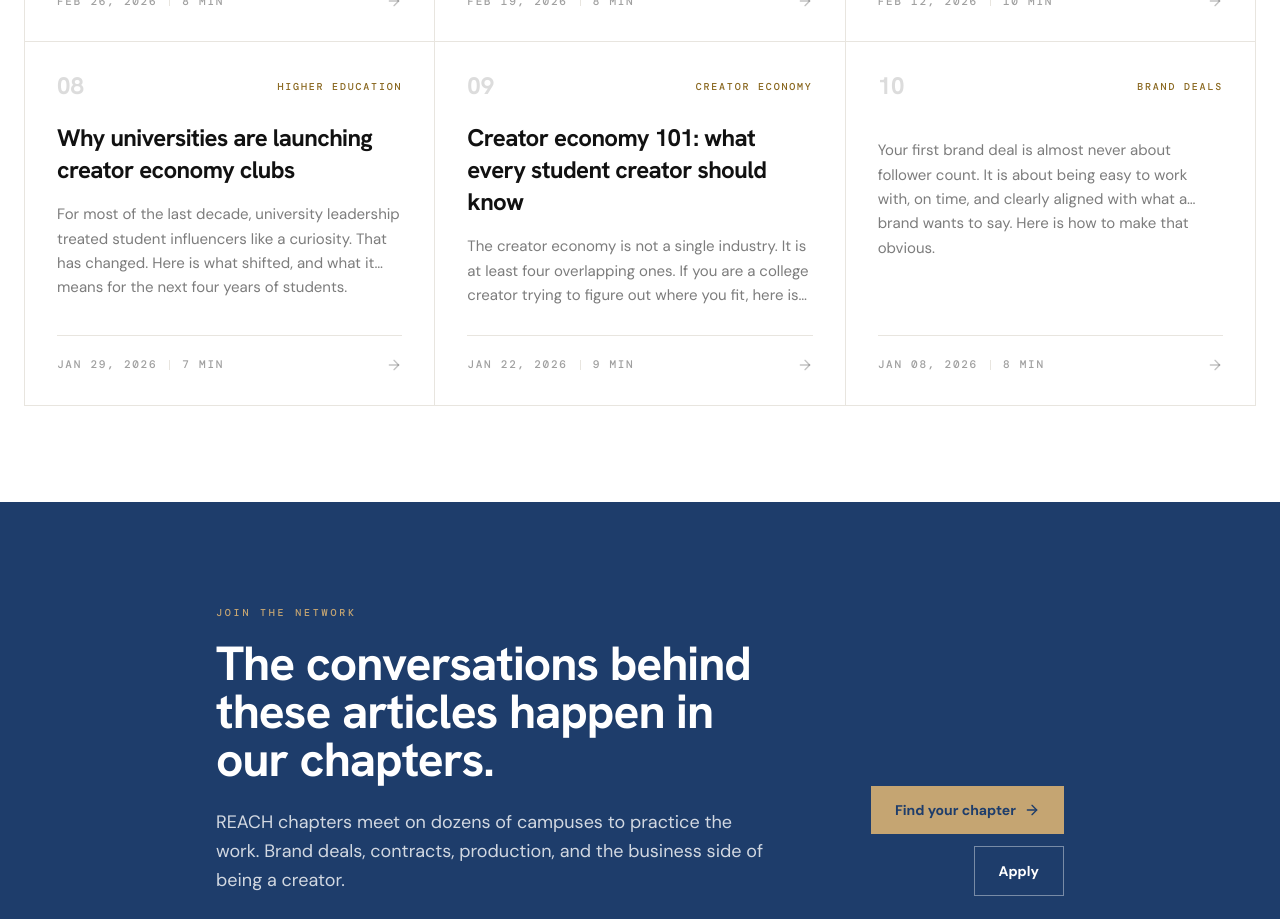
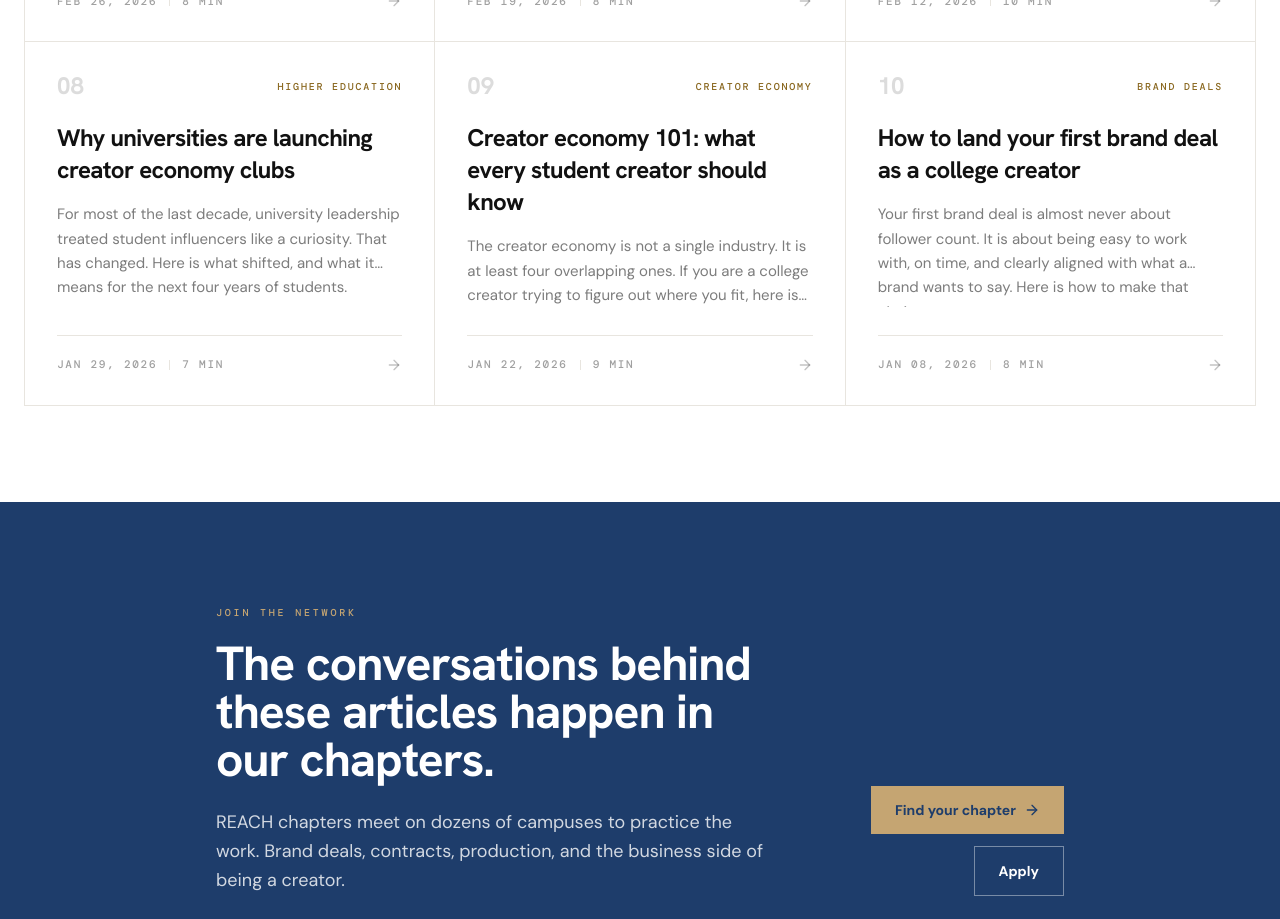
Before and after one commit to reachprojectssite/reach-collective, a React (Vite) app: page /blog in a window 1280 px wide. Shown: the part 2140-3059 px from the top of the page. Built offline with nearby package versions, Linux system fonts and the light colour scheme; the HTML template or start-up script is replaced by a standard one; a web font is replaced by a local one.

Commit message:
Fix missing title on first-brand-deal post
The title field was accidentally dropped when inserting the two
new posts before it. Restored it.

Co-Authored-By: Claude Opus 4.7 (1M context) <noreply@anthropic.com>

```diff
--- a/src/data/blogPosts.ts
+++ b/src/data/blogPosts.ts
@@ -296,6 +296,7 @@ The creators who get hired by the same brands again and again are not the ones w
   },
   {
     slug: 'how-to-land-your-first-brand-deal-as-a-college-creator',
+    title: 'How to land your first brand deal as a college creator',
     description:
       'A practical playbook for college creators landing their first paid brand partnership. What to pitch, who to pitch, and how to price your first deal.',
     excerpt:
```
